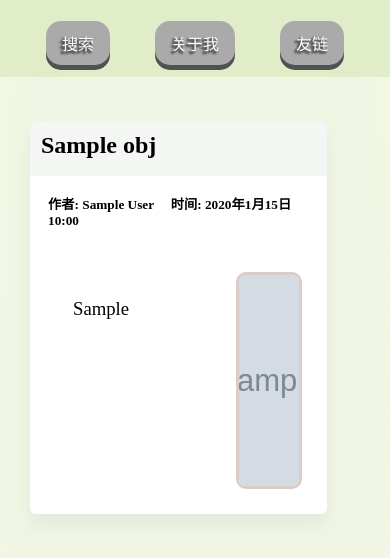
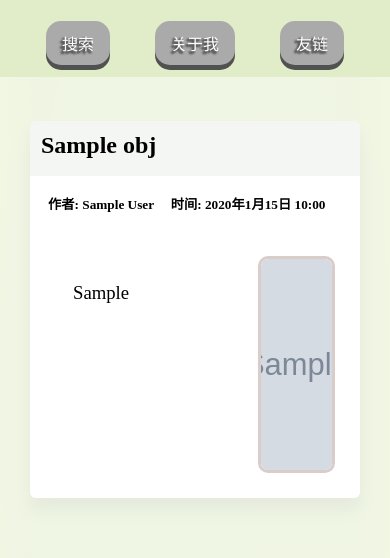
Before and after one commit to mengkl/mengkl.world-, a Django app: template mengkl/templates/index.html in a window 390 px wide. Shown: the top 558 px of the page. Run offline with Django 5.2, Linux system fonts and the light colour scheme; data comes from the database, SQL or seed files in the repository; tables that the repository leaves empty hold one stand-in row (values such as "Sample post"); the template is opened without the code that fills it: values that come from a table or form of the project are taken from there, most other values are stand-ins (such as "Sample title", 1, 10 or a date in 2020); grey boxes marked "Sample" are stand-in pictures; some web fonts are replaced.

Commit message:
style change

```diff
--- a/mengkl/templates/static/css/mengklindex.css
+++ b/mengkl/templates/static/css/mengklindex.css
@@ -1,3 +1,14 @@
+/*[公共]*/
+@font-face {
+    font-family: KLGY;
+    src: url(https://cdn.fallsoft.cn/gh/LychApe/DreamCat@fonts/fonts/SmileySans-Oblique.ttf.woff2);
+}
+
+@font-face {
+    font-family: KLGY2;
+    src: url(https://js.fallsoft.cn/LXGWWenKai-Regular.ttf);
+}
+
 .a {
     text-decoration: none;
 }
@@ -164,6 +175,7 @@ body {
 }
 
 .mengkl_01_left_card_3 p {
+    font-family: KLGY2;
     text-align: center;
     word-break: break-word;
     margin: 0;
@@ -204,6 +216,7 @@ body {
 }
 
 .mengkl_02_card_1_0 h2 {
+    font-family: KLGY2;
     padding: 6px;
     margin: 0;
 }
@@ -214,6 +227,7 @@ body {
 }
 
 .mengkl_02_card_1_1 h5 {
+    font-family: KLGY2;
     padding: 18px;
     margin: 0;
 }
@@ -237,6 +251,7 @@ body {
 }
 
 .mengkl_02_card_1_2_col1 h3 {
+    font-family: KLGY2;
     padding: 18px;
     margin: 0;
     font-weight: 500;
@@ -420,7 +435,7 @@ body {
     }
 
     .mengkl_02_right_row {
-        grid-column: 1 / span 11;
+        grid-column: 1 / span 12;
         margin-top: 6vh;
         font-size: 16px;
     }
```
Also changed, not shown: mengkl/templates/static/css/mengklpassage.css (+10 -0 lines).
